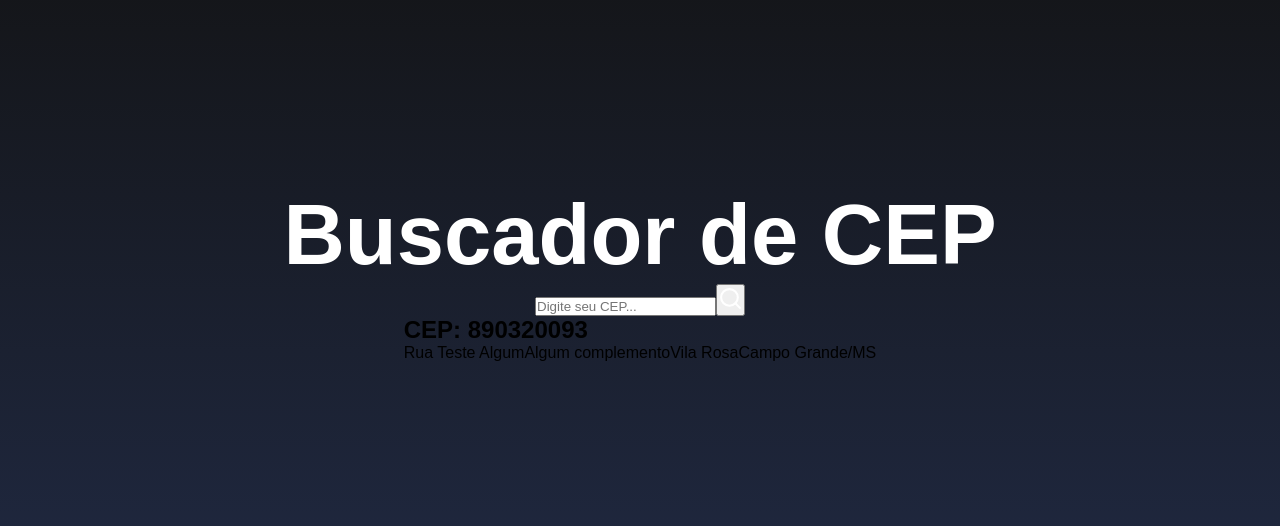
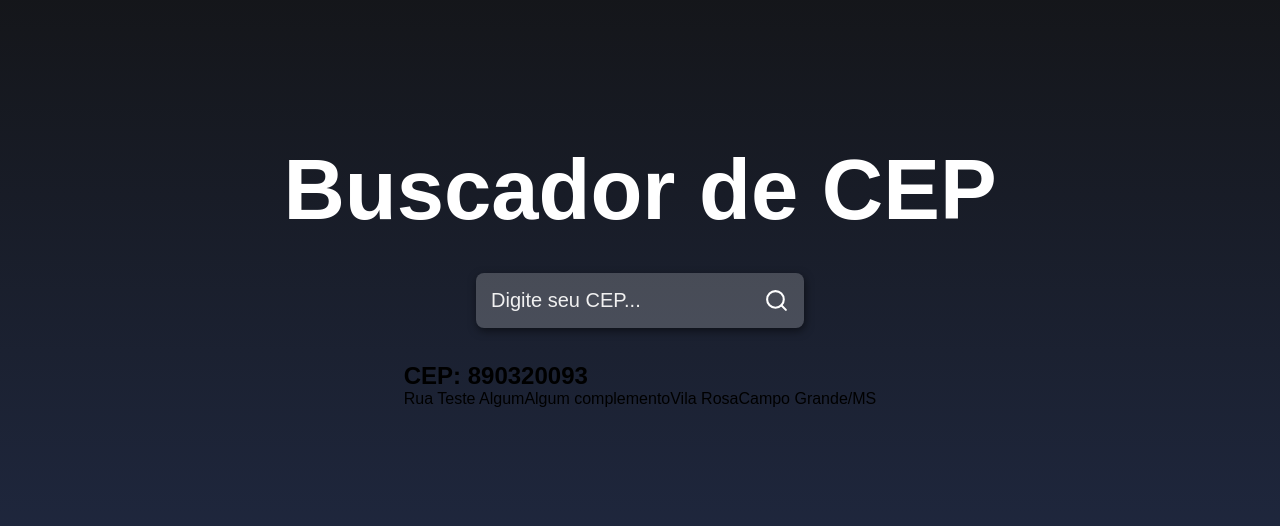
Before and after one commit to mateusmaiia/buscador-cep, a React (Vite) app: page / in a window 1280 px wide. Shown: the part 126-652 px from the top of the page. Built offline with nearby package versions, Linux system fonts and the light colour scheme.

Commit message:
.container-input css

```diff
--- a/src/App.css
+++ b/src/App.css
@@ -22,3 +22,41 @@
     transform: rotateX(0deg);
   }
 }
+
+.container-input {
+  background-color: rgba(255, 255, 255, 0.2);
+  padding: 15px;
+  margin: 34px 0;
+  display: flex;
+  border-radius: 8px;
+  gap: 8px;
+
+  box-shadow: 1px 3px 8px rgba(0, 0, 0, 0.5);
+}
+
+.container-input input {
+  background: transparent;
+  border: none;
+  outline: none;
+
+  font-size: 20px;
+  color: #fff;
+  /* margin-right: 8px;  Na aula usou, mas fica melhor como opção usar o "gap" no
+  .container-input, pois ele tem display flex.
+  */
+}
+
+.container-input input::placeholder {
+  color: #f1f1f1;
+}
+
+.button-search {
+  background: transparent;
+  border: 0;
+
+  display: flex;
+  align-items: center;
+  justify-content: center;
+
+  cursor: pointer;
+}
```
